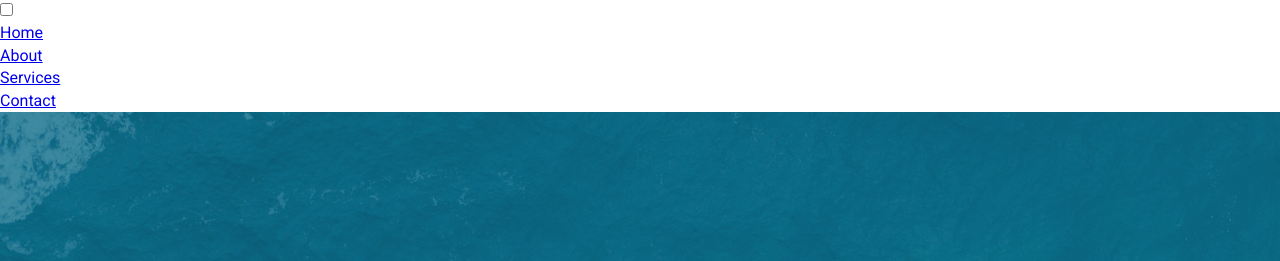
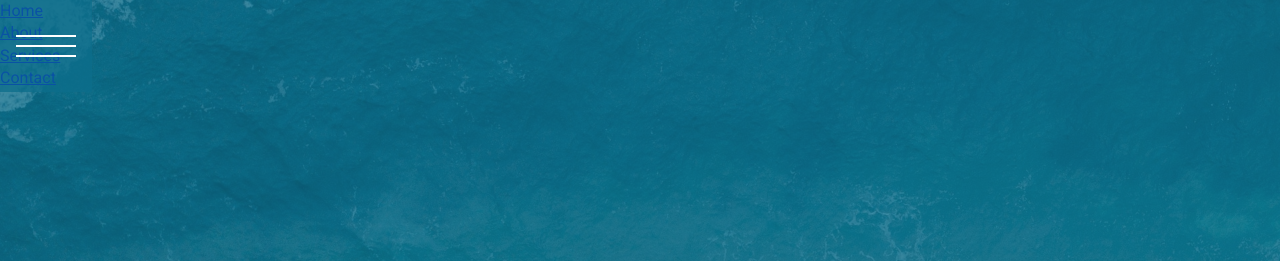
Before and after one commit to GuyShabtay/Hamburger-Menu-Overlay, a plain HTML site: page index.html in a window 1280 px wide. Shown: the top 261 px of the page. Drawn offline with Linux system fonts and the light colour scheme.

Commit message:
menu box

```diff
--- a/css/menu.css
+++ b/css/menu.css
@@ -1,3 +1,59 @@
-.menu-wrap{
+.menu-wrap {
+  position: fixed;
+  top: 0;
+  left: 0;
+  z-index: 1;
+}
+.menu-wrap .toggler {
+  position: absolute;
+  top: 0;
+  left: 0;
+  z-index: 2;
+  cursor: pointer;
+  width: 50px;
+  height: 50px;
+  opacity: 0;
+}
+.menu-wrap .hamburger {
+  position: absolute;
+  top: 0;
+  left: 0;
+  z-index: 1;
+  cursor: pointer;
+  width: 60px;
+  height: 60px;
+  padding: 1rem;
+  background: var(--primary-color);
+  display: flex;
+  align-items: center;
+  justify-content: center;
+}
+
+/* hamburger line */
+.menu-wrap .hamburger >div {
+  position: relative;
+  flex:none;
+  width: 100%;
+  height: 2px;
+  background: white;
+  align-items: center;
+  justify-content: center;
+}
+
+/* hamburger lines - top and bottom */
+.menu-wrap .hamburger >div::before,
+.menu-wrap .hamburger >div::after{
+  content:'';
+  position: absolute;
+  z-index: 1;
+  top:-10px;
+  width:100%;
+  height:2px;
+  background: inherit;
 
 }
+.menu-wrap .hamburger >div::after{
+
+  top:10px;
+
+}
```
